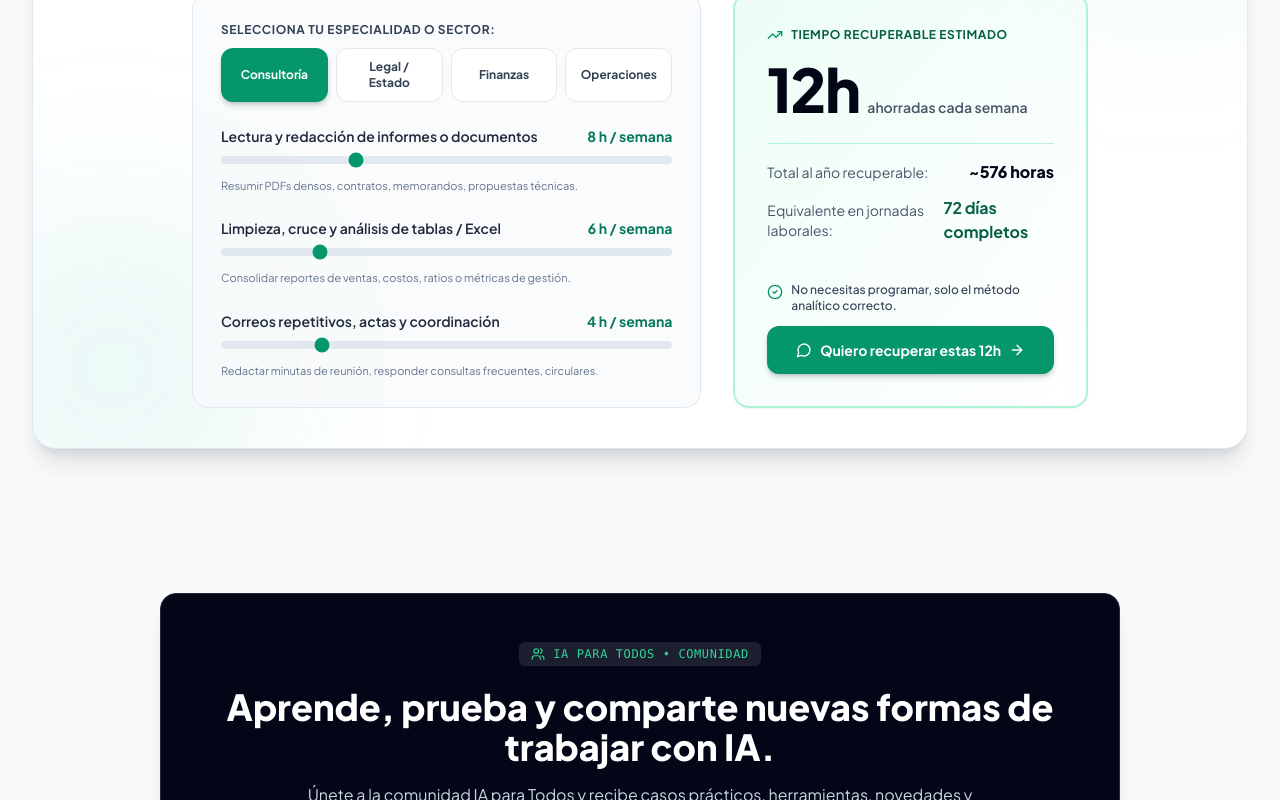
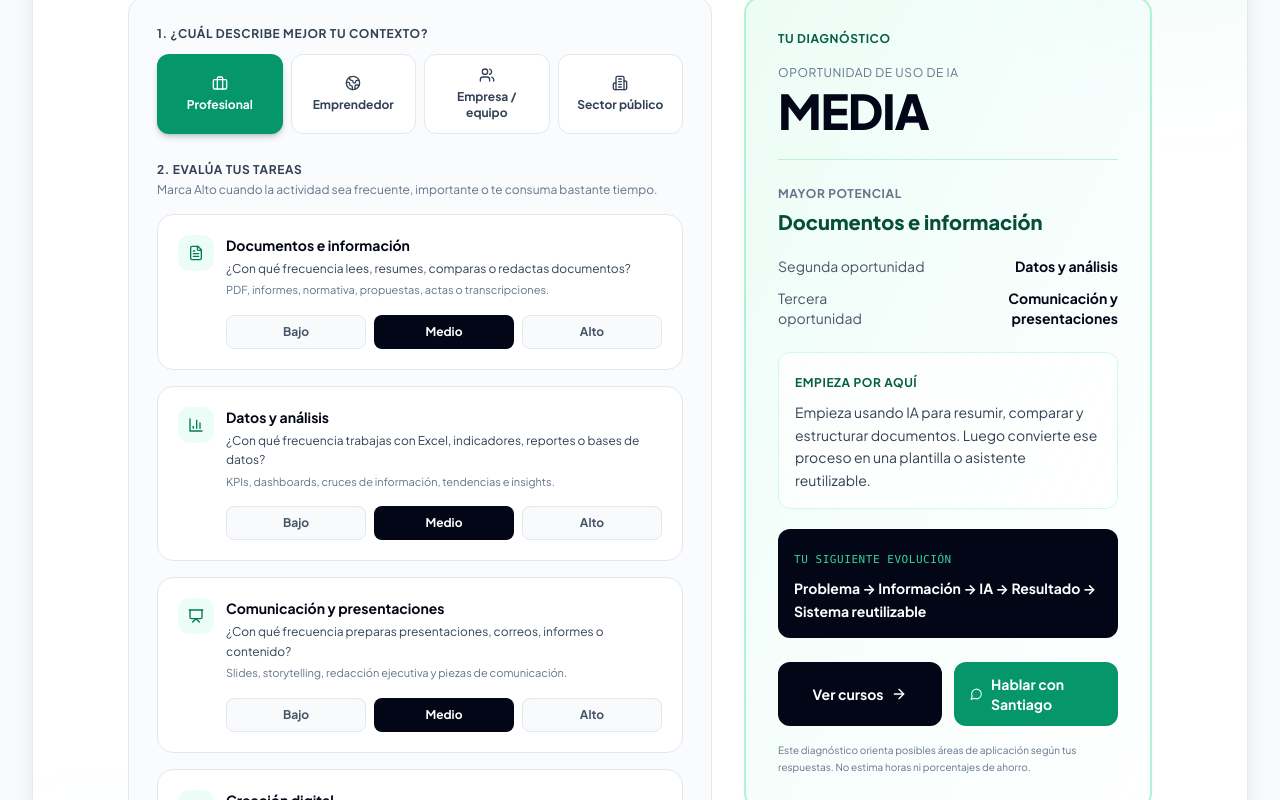
Before and after one commit to santiagozevallosq/santiago-invierte-web, a React (Vite) app: page / in a window 1280 px wide. Shown: the part 4720-5520 px from the top of the page. Built offline with nearby package versions, Linux system fonts and the light colour scheme.

Commit message:
Convierte simulador en diagnóstico de oportunidades con IA

```diff
--- a/src/components/interactive/TimeSavingsCalculator.tsx
+++ b/src/components/interactive/TimeSavingsCalculator.tsx
@@ -1,191 +1,286 @@
-import React, { useState } from 'react';
-import { Clock, TrendingUp, Sparkles, MessageCircle, CheckCircle2, ArrowRight } from 'lucide-react';
+import React, { useMemo, useState } from 'react';
+import { Link } from 'react-router-dom';
+import {
+  ArrowRight,
+  BarChart3,
+  Bot,
+  Briefcase,
+  Building2,
+  FileText,
+  Globe2,
+  MessageCircle,
+  Presentation,
+  Sparkles,
+  Users
+} from 'lucide-react';
 import { getWhatsAppUrl } from '../../data/siteData';
 
-export const TimeSavingsCalculator: React.FC = () => {
-  const [sector, setSector] = useState<'profesional' | 'legal' | 'finanzas' | 'operaciones'>('profesional');
-  const [docHours, setDocHours] = useState<number>(8);
-  const [dataHours, setDataHours] = useState<number>(6);
-  const [commHours, setCommHours] = useState<number>(4);
+type Audience = 'profesional' | 'emprendedor' | 'equipo' | 'publico';
+type Level = 1 | 2 | 3;
+type OpportunityKey = 'documentos' | 'datos' | 'comunicacion' | 'digital' | 'procesos';
 
-  // Cálculos de ahorro basados en el método probado (reducción promedio del 65% en tareas mecánicas)
-  const totalWeeklyHours = docHours + dataHours + commHours;
-  const weeklySavedHours = Math.round((docHours * 0.7) + (dataHours * 0.65) + (commHours * 0.6));
-  const yearlySavedHours = weeklySavedHours * 48; // 48 semanas laborales
-  const workingDaysSaved = Math.round(yearlySavedHours / 8);
+const audienceOptions: Array<{ id: Audience; label: string; icon: React.ElementType }> = [
+  { id: 'profesional', label: 'Profesional', icon: Briefcase },
+  { id: 'emprendedor', label: 'Emprendedor', icon: Globe2 },
+  { id: 'equipo', label: 'Empresa / equipo', icon: Users },
+  { id: 'publico', label: 'Sector público', icon: Building2 }
+];
 
-  const sectorLabels = {
-    profesional: 'Profesionales y Consultores',
-    legal: 'Legal y Gestión Pública',
-    finanzas: 'Economía y Finanzas',
-    operaciones: 'Administración y Operaciones'
+const opportunityMeta: Record<OpportunityKey, {
+  title: string;
+  question: string;
+  examples: string;
+  icon: React.ElementType;
+  recommendation: string;
+}> = {
+  documentos: {
+    title: 'Documentos e información',
+    question: '¿Con qué frecuencia lees, resumes, comparas o redactas documentos?',
+    examples: 'PDF, informes, normativa, propuestas, actas o transcripciones.',
+    icon: FileText,
+    recommendation: 'Empieza usando IA para resumir, comparar y estructurar documentos. Luego convierte ese proceso en una plantilla o asistente reutilizable.'
+  },
+  datos: {
+    title: 'Datos y análisis',
+    question: '¿Con qué frecuencia trabajas con Excel, indicadores, reportes o bases de datos?',
+    examples: 'KPIs, dashboards, cruces de información, tendencias e insights.',
+    icon: BarChart3,
+    recommendation: 'Empieza utilizando IA para explorar bases, identificar KPIs y construir análisis o dashboards antes de avanzar hacia automatizaciones más complejas.'
+  },
+  comunicacion: {
+    title: 'Comunicación y presentaciones',
+    question: '¿Con qué frecuencia preparas presentaciones, correos, informes o contenido?',
+    examples: 'Slides, storytelling, redacción ejecutiva y piezas de comunicación.',
+    icon: Presentation,
+    recommendation: 'Empieza estructurando mensajes, presentaciones y documentos con IA, usando un flujo que pase de información bruta a un entregable claro y verificable.'
+  },
+  digital: {
+    title: 'Creación digital',
+    question: '¿Necesitas crear páginas web, dashboards, imágenes o prototipos?',
+    examples: 'Webs, visualizaciones, flyers, simuladores y prototipos sin código.',
+    icon: Globe2,
+    recommendation: 'Empieza convirtiendo información de tu negocio o proyecto en un brief estructurado y úsalo para construir una web, dashboard o prototipo sin programar.'
+  },
+  procesos: {
+    title: 'Procesos y asistentes',
+    question: '¿Tienes tareas que repites con frecuencia y podrían estandarizarse?',
+    examples: 'GPTs, Gems, proyectos, flujos, Skills y asistentes especializados.',
+    icon: Bot,
+    recommendation: 'Empieza identificando una tarea repetitiva, documenta sus pasos y conviértela en un flujo reutilizable antes de delegarla a un asistente o agente.'
+  }
 };
 
-  const whatsappMessage = `Hola Santiago, usé la calculadora de tu web en el sector ${sectorLabels[sector]}. Estimo que mi equipo/yo podríamos ahorrar aprox. ${weeklySavedHours} horas a la semana (${yearlySavedHours} hrs/año). Me gustaría conocer cómo aplicar tu metodología.`;
+const levelLabels: Record<Level, string> = {
+  1: 'Bajo',
+  2: 'Medio',
+  3: 'Alto'
+};
+
+export const TimeSavingsCalculator: React.FC = () => {
+  const [audience, setAudience] = useState<Audience>('profesional');
+  const [scores, setScores] = useState<Record<OpportunityKey, Level>>({
+    documentos: 2,
+    datos: 2,
+    comunicacion: 2,
+    digital: 1,
+    procesos: 1
+  });
+
+  const ranking = useMemo(() => {
+    return (Object.keys(scores) as OpportunityKey[])
+      .map((key) => ({ key, score: scores[key] }))
+      .sort((a, b) => b.score - a.score);
+  }, [scores]);
+
+  const top = ranking[0];
+  const second = ranking[1];
+  const third = ranking[2];
+  const totalScore = Object.values(scores).reduce((sum, value) => sum + value, 0);
+  const opportunityLevel = totalScore >= 13 ? 'MUY ALTA' : totalScore >= 10 ? 'ALTA' : totalScore >= 7 ? 'MEDIA' : 'INICIAL';
+
+  const audienceLabel = audienceOptions.find((item) => item.id === audience)?.label ?? 'Profesional';
+  const whatsappMessage =
+    'Hola Santiago, hice el diagnóstico de oportunidades con IA de tu web. Mi perfil es ' +
+    audienceLabel +
+    ' y mi principal oportunidad está en ' +
+    opportunityMeta[top.key].title +
+    '. Me gustaría conocer cómo empezar a aplicarlo.';
+
+  const updateScore = (key: OpportunityKey, level: Level) => {
+    setScores((current) => ({ ...current, [key]: level }));
+  };
 
   return (
     <div className="bg-white text-slate-900 rounded-3xl p-6 sm:p-10 border border-slate-200 shadow-xl relative overflow-hidden">
-      {/* Glow ambiental luminoso */}
       <div className="absolute -right-20 -top-20 w-80 h-80 bg-emerald-500/10 rounded-full blur-[90px] pointer-events-none" />
       <div className="absolute -left-20 -bottom-20 w-80 h-80 bg-teal-500/10 rounded-full blur-[90px] pointer-events-none" />
 
-      <div className="max-w-4xl mx-auto relative z-10">
-
-        {/* Header */}
-        <div className="text-center max-w-2xl mx-auto mb-10">
+      <div className="max-w-5xl mx-auto relative z-10">
+        <div className="text-center max-w-3xl mx-auto mb-10">
           <div className="inline-flex items-center gap-2 px-3.5 py-1 rounded-full bg-emerald-50 border border-emerald-200 text-emerald-800 text-xs font-bold tracking-wider uppercase mb-3">
             <Sparkles className="w-3.5 h-3.5 text-emerald-600" />
-            <span>Simulador de Impacto Real</span>
+            <span>Diagnóstico de oportunidades con IA</span>
           </div>
+
           <h3 className="text-2xl sm:text-3xl font-black tracking-tight text-slate-950">
-            ¿Cuántas horas pierdes cada semana en tareas repetitivas?
+            ¿Dónde puede ayudarte más la Inteligencia Artificial en tu trabajo?
           </h3>
-          <p className="text-slate-600 text-sm mt-2">
-            Mueve los controles según tu rutina de trabajo y calcula el tiempo recuperable aplicando flujos estructurados de IA.
+
+          <p className="text-slate-600 text-sm mt-3">
+            Evalúa las tareas que realizas con mayor frecuencia y descubre en qué áreas puedes empezar a aplicar IA de manera práctica, sin programar.
           </p>
         </div>
 
-        <div className="grid grid-cols-1 lg:grid-cols-12 gap-8 items-center">
+        <div className="grid grid-cols-1 lg:grid-cols-12 gap-8 items-start">
+          <div className="lg:col-span-7 space-y-7 bg-slate-50/80 p-6 sm:p-7 rounded-2xl border border-slate-200">
+            <div>
+              <label className="block text-xs font-bold text-slate-700 uppercase tracking-wider mb-3">
+                1. ¿Cuál describe mejor tu contexto?
+              </label>
 
-          {/* Columna Izquierda: Controles y Sliders */}
-          <div className="lg:col-span-7 space-y-6 bg-slate-50/80 p-6 sm:p-7 rounded-2xl border border-slate-200">
-
-            {/* Selector de Sector */}
-            <div>
-              <label className="block text-xs font-bold text-slate-700 uppercase tracking-wider mb-2.5">
-                Selecciona tu especialidad o sector:
-              </label>
               <div className="grid grid-cols-2 sm:grid-cols-4 gap-2">
-                {[
-                  { id: 'profesional', label: 'Consultoría' },
-                  { id: 'legal', label: 'Legal / Estado' },
-                  { id: 'finanzas', label: 'Finanzas' },
-                  { id: 'operaciones', label: 'Operaciones' },
-                ].map((item) => (
+                {audienceOptions.map(({ id, label, icon: Icon }) => (
                   <button
-                    key={item.id}
+                    key={id}
                     type="button"
-                    onClick={() => setSector(item.id as any)}
-                    className={`px-3 py-2.5 rounded-xl text-xs font-bold transition-all ${
-                      sector === item.id
+                    onClick={() => setAudience(id)}
+                    className={`px-3 py-3 rounded-xl text-xs font-bold transition-all flex flex-col items-center justify-center gap-1.5 min-h-[74px] ${
+                      audience === id
                         ? 'bg-emerald-600 text-white shadow-md shadow-emerald-950/20'
                         : 'bg-white text-slate-700 hover:bg-slate-100 border border-slate-200'
                     }`}
                   >
-                    {item.label}
+                    <Icon className="w-4 h-4" />
+                    <span>{label}</span>
                   </button>
                 ))}
               </div>
             </div>
 
-            {/* Slider 1: Documentos e Informes */}
-            <div className="space-y-2">
-              <div className="flex justify-between text-sm">
-                <span className="text-slate-800 font-semibold">Lectura y redacción de informes o documentos</span>
-                <span className="font-bold text-emerald-700">{docHours} h / semana</span>
-              </div>
-              <input
-                type="range"
-                min="1"
-                max="25"
-                value={docHours}
-                onChange={(e) => setDocHours(Number(e.target.value))}
-                className="w-full h-2 bg-slate-200 rounded-lg appearance-none cursor-pointer accent-emerald-600"
-              />
-              <p className="text-[11px] text-slate-500">
-                Resumir PDFs densos, contratos, memorandos, propuestas técnicas.
+            <div>
+              <div className="mb-4">
+                <span className="block text-xs font-bold text-slate-700 uppercase tracking-wider">
+                  2. Evalúa tus tareas
+                </span>
+                <p className="text-xs text-slate-500 mt-1">
+                  Marca Alto cuando la actividad sea frecuente, importante o te consuma bastante tiempo.
                 </p>
               </div>
 
-            {/* Slider 2: Datos y Hojas de Cálculo */}
-            <div className="space-y-2">
-              <div className="flex justify-between text-sm">
-                <span className="text-slate-800 font-semibold">Limpieza, cruce y análisis de tablas / Excel</span>
-                <span className="font-bold text-emerald-700">{dataHours} h / semana</span>
-              </div>
-              <input
-                type="range"
-                min="1"
-                max="25"
-                value={dataHours}
-                onChange={(e) => setDataHours(Number(e.target.value))}
-                className="w-full h-2 bg-slate-200 rounded-lg appearance-none cursor-pointer accent-emerald-600"
-              />
-              <p className="text-[11px] text-slate-500">
-                Consolidar reportes de ventas, costos, ratios o métricas de gestión.
-              </p>
+              <div className="space-y-4">
+                {(Object.keys(opportunityMeta) as OpportunityKey[]).map((key) => {
+                  const item = opportunityMeta[key];
+                  const Icon = item.icon;
+
+                  return (
+                    <div key={key} className="bg-white rounded-2xl border border-slate-200 p-4 sm:p-5">
+                      <div className="flex items-start gap-3">
+                        <div className="w-9 h-9 rounded-xl bg-emerald-50 text-emerald-700 flex items-center justify-center shrink-0">
+                          <Icon className="w-4 h-4" />
                         </div>
 
-            {/* Slider 3: Comunicaciones y Minutas */}
-            <div className="space-y-2">
-              <div className="flex justify-between text-sm">
-                <span className="text-slate-800 font-semibold">Correos repetitivos, actas y coordinación</span>
-                <span className="font-bold text-emerald-700">{commHours} h / semana</span>
-              </div>
-              <input
-                type="range"
-                min="1"
-                max="15"
-                value={commHours}
-                onChange={(e) => setCommHours(Number(e.target.value))}
-                className="w-full h-2 bg-slate-200 rounded-lg appearance-none cursor-pointer accent-emerald-600"
-              />
-              <p className="text-[11px] text-slate-500">
-                Redactar minutas de reunión, responder consultas frecuentes, circulares.
-              </p>
+                        <div className="flex-1 min-w-0">
+                          <h4 className="text-sm font-bold text-slate-950">{item.title}</h4>
+                          <p className="text-xs text-slate-700 mt-1 leading-relaxed">{item.question}</p>
+                          <p className="text-[11px] text-slate-500 mt-1">{item.examples}</p>
+
+                          <div className="grid grid-cols-3 gap-2 mt-4">
+                            {([1, 2, 3] as Level[]).map((level) => (
+                              <button
+                                key={level}
+                                type="button"
+                                onClick={() => updateScore(key, level)}
+                                className={`py-2 rounded-lg text-xs font-bold transition-all ${
+                                  scores[key] === level
+                                    ? 'bg-slate-950 text-white'
+                                    : 'bg-slate-50 text-slate-600 border border-slate-200 hover:bg-slate-100'
+                                }`}
+                              >
+                                {levelLabels[level]}
+                              </button>
+                            ))}
                           </div>
                         </div>
-
-          {/* Columna Derecha: Tarjeta de Resultados */}
-          <div className="lg:col-span-5 bg-gradient-to-br from-emerald-50 via-teal-50/60 to-white p-6 sm:p-8 rounded-2xl border-2 border-emerald-200/90 flex flex-col justify-between h-full space-y-6 shadow-sm">
-
-            <div>
-              <div className="flex items-center gap-2 text-emerald-800 text-xs font-bold uppercase tracking-wider">
-                <TrendingUp className="w-4 h-4 text-emerald-600" />
-                <span>Tiempo Recuperable Estimado</span>
                       </div>
-
-              <div className="mt-4 flex items-baseline gap-2">
-                <span className="text-5xl sm:text-6xl font-black text-slate-950 tracking-tight">
-                  {weeklySavedHours}h
-                </span>
-                <span className="text-slate-600 text-sm font-semibold">
-                  ahorradas cada semana
-                </span>
                     </div>
-
-              <div className="mt-6 space-y-3 pt-4 border-t border-emerald-200/80">
-                <div className="flex items-center justify-between text-sm">
-                  <span className="text-slate-600">Total al año recuperable:</span>
-                  <span className="font-black text-slate-950 text-base">~{yearlySavedHours} horas</span>
-                </div>
-                <div className="flex items-center justify-between text-sm">
-                  <span className="text-slate-600">Equivalente en jornadas laborales:</span>
-                  <span className="font-bold text-emerald-800 text-base">{workingDaysSaved} días completos</span>
+                  );
+                })}
               </div>
             </div>
           </div>
 
-            <div className="space-y-3 pt-2">
-              <div className="flex items-start gap-2 text-xs text-slate-700 font-medium">
-                <CheckCircle2 className="w-4 h-4 text-emerald-600 shrink-0 mt-0.5" />
-                <span>No necesitas programar, solo el método analítico correcto.</span>
+          <div className="lg:col-span-5 bg-gradient-to-br from-emerald-50 via-teal-50/60 to-white p-6 sm:p-8 rounded-2xl border-2 border-emerald-200/90 shadow-sm lg:sticky lg:top-28">
+            <div className="text-xs font-bold uppercase tracking-wider text-emerald-800">
+              Tu diagnóstico
             </div>
+
+            <div className="mt-3">
+              <span className="text-xs text-slate-500 uppercase tracking-wider">Oportunidad de uso de IA</span>
+              <div className="text-4xl sm:text-5xl font-black text-slate-950 tracking-tight mt-1">
+                {opportunityLevel}
+              </div>
+            </div>
+
+            <div className="mt-6 pt-5 border-t border-emerald-200/80">
+              <span className="text-xs font-bold text-slate-500 uppercase tracking-wider">Mayor potencial</span>
+              <h4 className="text-xl font-black text-emerald-900 mt-1">
+                {opportunityMeta[top.key].title}
+              </h4>
+            </div>
+
+            <div className="mt-5 space-y-3">
+              <div className="flex items-center justify-between text-sm gap-4">
+                <span className="text-slate-600">Segunda oportunidad</span>
+                <span className="font-bold text-slate-950 text-right">{opportunityMeta[second.key].title}</span>
+              </div>
+              <div className="flex items-center justify-between text-sm gap-4">
+                <span className="text-slate-600">Tercera oportunidad</span>
+                <span className="font-bold text-slate-950 text-right">{opportunityMeta[third.key].title}</span>
+              </div>
+            </div>
+
+            <div className="mt-6 p-4 rounded-xl bg-white/80 border border-emerald-100">
+              <span className="text-xs font-bold uppercase tracking-wider text-emerald-800">
+                Empieza por aquí
+              </span>
+              <p className="text-sm text-slate-700 mt-2 leading-relaxed">
+                {opportunityMeta[top.key].recommendation}
+              </p>
+            </div>
+
+            <div className="mt-5 p-4 rounded-xl bg-slate-950 text-white">
+              <span className="text-[11px] font-mono uppercase tracking-wider text-emerald-400">
+                Tu siguiente evolución
+              </span>
+              <p className="text-sm font-bold mt-2 leading-relaxed">
+                Problema → Información → IA → Resultado → Sistema reutilizable
+              </p>
+            </div>
+
+            <div className="mt-6 grid grid-cols-1 sm:grid-cols-2 lg:grid-cols-1 xl:grid-cols-2 gap-3">
+              <Link
+                to="/cursos"
+                className="inline-flex items-center justify-center gap-2 px-4 py-3 rounded-xl bg-slate-950 hover:bg-slate-800 text-white font-bold text-sm transition-all"
+              >
+                <span>Ver cursos</span>
+                <ArrowRight className="w-4 h-4" />
+              </Link>
 
               <a
                 href={getWhatsAppUrl(whatsappMessage)}
                 target="_blank"
                 rel="noopener noreferrer"
-                className="w-full inline-flex items-center justify-center gap-2 px-5 py-3.5 rounded-xl bg-emerald-600 hover:bg-emerald-500 text-white font-bold text-sm shadow-md shadow-emerald-950/20 transition-all hover:scale-[1.02]"
+                className="inline-flex items-center justify-center gap-2 px-4 py-3 rounded-xl bg-emerald-600 hover:bg-emerald-500 text-white font-bold text-sm transition-all"
               >
                 <MessageCircle className="w-4 h-4" />
-                <span>Quiero recuperar estas {weeklySavedHours}h</span>
-                <ArrowRight className="w-4 h-4" />
+                <span>Hablar con Santiago</span>
               </a>
             </div>
 
+            <p className="text-[10px] text-slate-500 mt-4 leading-relaxed">
+              Este diagnóstico orienta posibles áreas de aplicación según tus respuestas. No estima horas ni porcentajes de ahorro.
+            </p>
           </div>
-
         </div>
       </div>
     </div>
```
Lines whose indentation alone changed are shown as unchanged.
